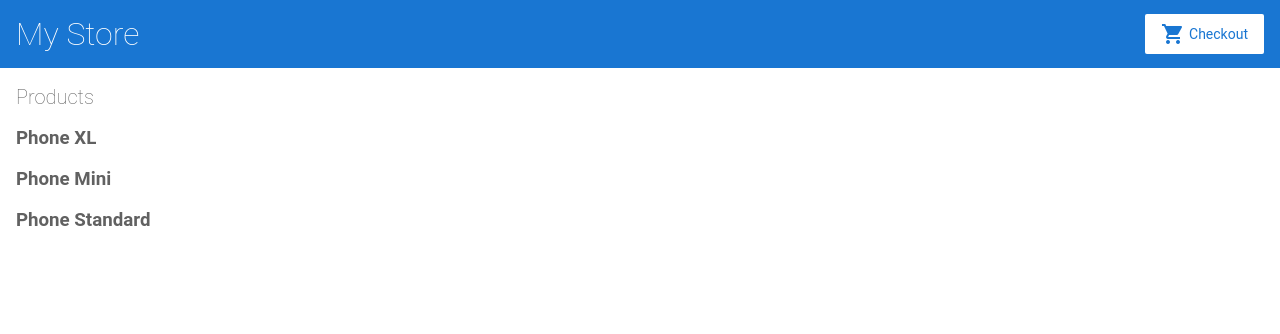
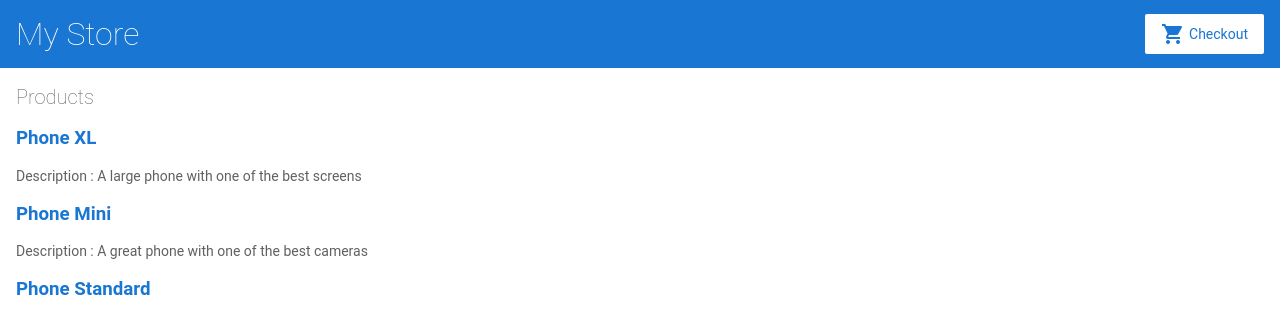
Before and after one commit to elitesuper/angular-shop, an Angular app: page / in a window 1280 px wide. Shown: the top 334 px of the page. Built offline with nearby package versions, Linux system fonts and the light colour scheme.

Commit message:
Add detail : *ngIf, []

```diff
--- a/src/app/product-list/product-list.component.html
+++ b/src/app/product-list/product-list.component.html
@@ -1,7 +1,10 @@
 <h2>Products</h2>
 
 <div *ngFor="let product of products">
-  <h3>{{ product.name }}</h3>
+  <h3>
+    <a [title]="product.name + ' details'">{{ product.name }}</a>
+  </h3>
+  <p *ngIf="product.description">Description : {{ product.description }}</p>
 </div>
 <!--
 Copyright Google LLC. All Rights Reserved.
```
